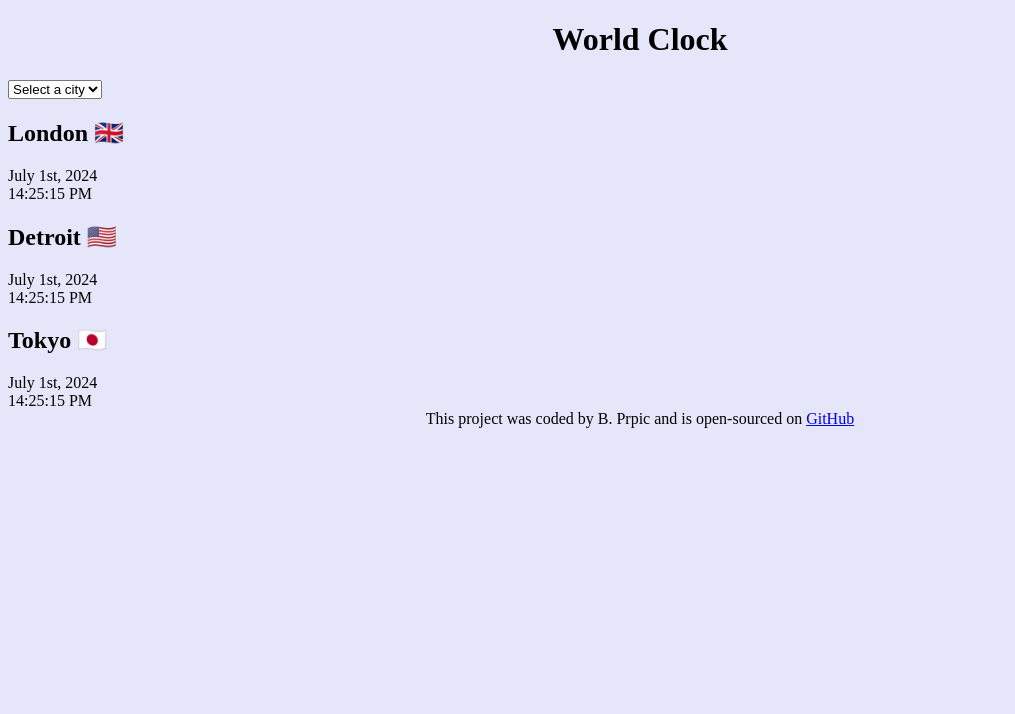
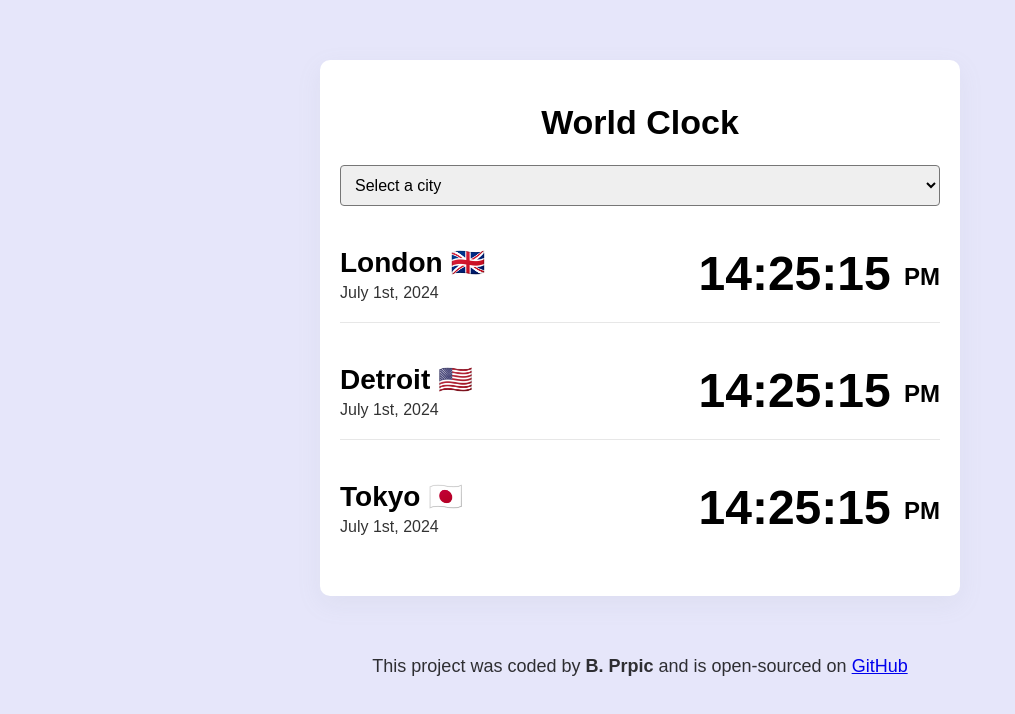
Before and after one commit to bridgette-prpic/world-clock, a plain HTML site: page index.html in a window 1280 px wide. Shown: the whole page, without its empty margins (0-1015 px from the left). Drawn offline with Linux system fonts and the light colour scheme.

Commit message:
Styled the project with CSS

```diff
--- a/css/style.css
+++ b/css/style.css
@@ -1,11 +1,65 @@
 body {
   background-color: lavender;
+  font-family: sans-serif;
 }
 
 h1 {
   text-align: center;
+  font-family: sans-serif;
+  font-size: 34px;
+}
+
+h2 {
+  margin: 0 0 5px;
+  font-size: 28px;
+}
+
+select {
+  display: block;
+  width: 100%;
+  padding: 10px;
+  border-radius: 4px;
+  font-size: 16px;
+}
+
+.container {
+  max-width: 600px;
+  margin: 60px auto;
+  background-color: white;
+  border-radius: 10px;
+  padding: 20px;
+  box-shadow: rgba(149, 157, 165, 0.1) 0px 8px 24px;
+}
+
+.city {
+  display: flex;
+  margin: 20px 0;
+  justify-content: space-between;
+  padding: 20px 0;
+  border-bottom: 1px solid rgb(231, 231, 231);
+}
+
+.city:last-child {
+  border: none;
+}
+
+.date {
+  opacity: 0.8;
+}
+
+.time {
+  font-size: 48px;
+  font-weight: bold;
+}
+
+.time small {
+  font-size: 24px;
+  line-height: 36px;
+  vertical-align: middle;
 }
 
 footer {
   text-align: center;
+  font-size: 18px;
+  color: rgba(0, 0, 0, 0.8);
 }
--- a/index.html
+++ b/index.html
@@ -18,23 +18,29 @@
       </select>
 
       <div class="city">
+        <div>
           <h2>London 🇬🇧</h2>
           <div class="date">July 1st, 2024</div>
-        <div class="time">14:25:15 PM</div>
+        </div>
+        <div class="time">14:25:15 <small>PM</small></div>
       </div>
       <div class="city">
+        <div>
           <h2>Detroit 🇺🇸</h2>
           <div class="date">July 1st, 2024</div>
-        <div class="time">14:25:15 PM</div>
+        </div>
+        <div class="time">14:25:15 <small>PM</small></div>
       </div>
       <div class="city">
+        <div>
           <h2>Tokyo 🇯🇵</h2>
           <div class="date">July 1st, 2024</div>
-        <div class="time">14:25:15 PM</div>
+        </div>
+        <div class="time">14:25:15 <small>PM</small></div>
       </div>
     </div>
     <footer>
-      This project was coded by B. Prpic and is open-sourced on
+      This project was coded by <strong>B. Prpic</strong> and is open-sourced on
       <a href="https://github.com/bridgette-prpic/world-clock" target="_blank"
         >GitHub</a
       >
```
Lines whose indentation alone changed are shown as unchanged.
